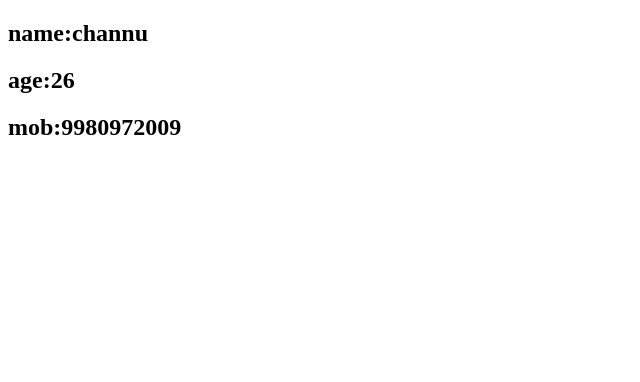
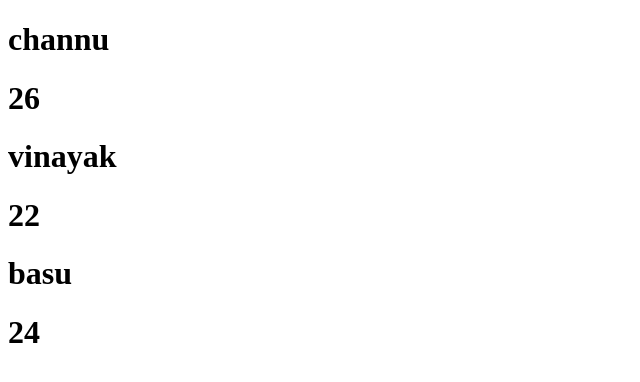
Before and after one commit to channaveerayya/ReactJs, a React (Create React App) app in the folder React-course/react-net-ninja/: page / in a window 1280 px wide. Shown: the top 382 px of the page, without its empty margins (0-640 px from the left). Built offline with nearby package versions, Linux system fonts and the light colour scheme.

Commit message:
stateless components

```diff
--- a/React-course/react-net-ninja/src/App.js
+++ b/React-course/react-net-ninja/src/App.js
@@ -1,10 +1,16 @@
 import React, { Component } from 'react'
 import Ninjas from './Ninjas'
 export default class App extends Component {
+  state={
+    ninjas:[{name:'channu',age:26,mob:'9980972009',id:1},
+            {name:'vinayak',age:22,mob:'9980779665',id:2},
+            {name:'basu',age:24,mob:'9980972009',id:3}
+            ]
+  }
   render() {
     return (
       <div>
-        <Ninjas name="channu" age="26" mob="9980972009" />
+        <Ninjas ninjas={this.state.ninjas} />
       </div>
     )
   }
--- a/React-course/react-net-ninja/src/Ninjas.js
+++ b/React-course/react-net-ninja/src/Ninjas.js
@@ -1,15 +1,14 @@
-import React, { Component } from 'react'
+import React from 'react'
+const  Ninjas =({ninjas})=> {
 
-export default class Ninjas extends Component {
-  render() {
-      const {name ,age , mob}=this.props
+       const ninjalist= ninjas.map(ninja=>{
+            return(
+                <div key={ninja.id}>
+                     <h1>{ninja.name}</h1> <h1>{ninja.age}</h1>
+                </div>
+            )
+        })
+        return (ninjalist)
 
-    return (
-      <div>
-        <h2>name:{name}</h2>
-        <h2>age:{age}</h2>
-        <h2>mob:{mob}</h2>
-      </div>
-    )
-  }
 }
+export default Ninjas;
```
